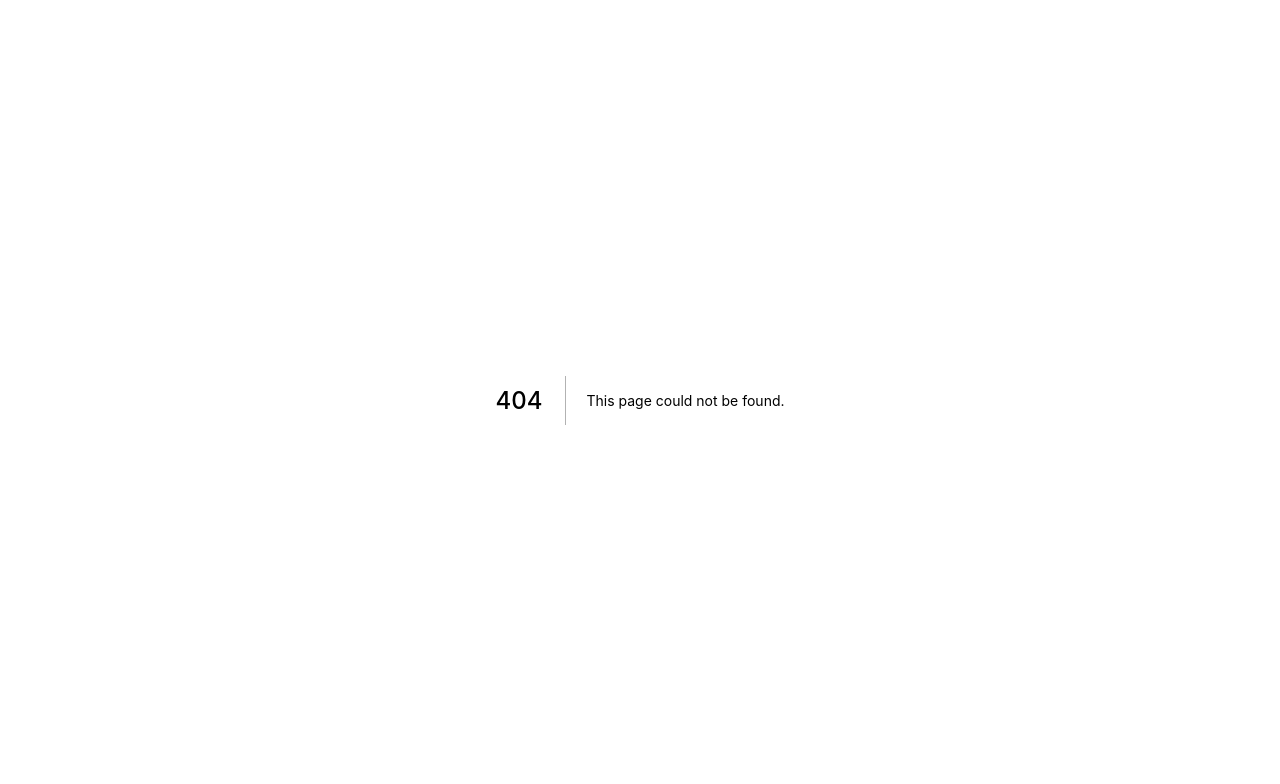
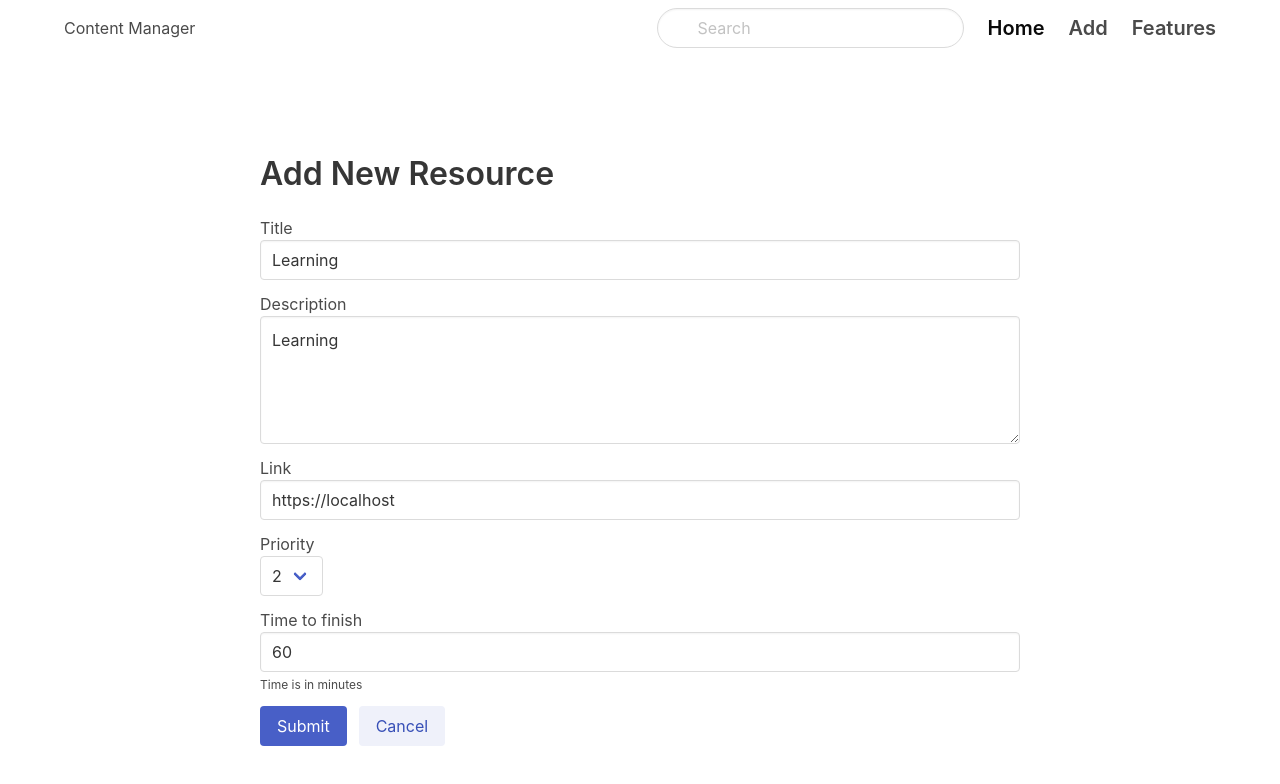
Before and after one commit to thanhtoannguyenviet/react-course-examp, a Next.js app in the folder course02/: page /resources/new in a window 1280 px wide. Before the commit this address had no page. Shown: the top 784 px of the page. Built offline with nearby package versions, Linux system fonts and the light colour scheme.

Commit message:
Complete New Resources

```diff
--- a/course02/components/Navbar.js
+++ b/course02/components/Navbar.js
@@ -1,11 +1,14 @@
+import Link from "next/link";
 export default function Navbar(){
     return(
         <nav className="navbar">
             <div className="container">
                 <div className="navbar-brand">
-                    <a className="navbar-item" href="../">
-                        <h1>Content Manager</h1>
-                    </a>
+                    <Link href="/">
+                        <a className="navbar-item" href="../">
+                            <h1>Content Manager</h1>
+                        </a>
+                    </Link>
                     <span className="navbar-burger burger" data-target="navbarMenu">
               <span></span>
               <span></span>
@@ -25,9 +28,11 @@ export default function Navbar(){
                         <a className="navbar-item is-active is-size-5 has-text-weight-semibold">
                             Home
                         </a>
-                        <a className="navbar-item is-size-5 has-text-weight-semibold">
-                            Examples
-                        </a>
+                        <Link href="/resources/new">
+                            <a className="navbar-item is-size-5 has-text-weight-semibold">
+                                Add
+                            </a>
+                        </Link>
                         <a className="navbar-item is-size-5 has-text-weight-semibold">
                             Features
                         </a>
--- /dev/null
+++ b/course02/pages/resources/new.js
@@ -0,0 +1,97 @@
+import Layout from "../../components/Layout";
+import {useState} from "react";
+
+const DEFAULT_DATA={
+    title:"Learning",
+    description:"Learning ",
+    link:"https://localhost",
+    priority:"2",
+    timeToFinish:60,
+}
+const ResourceCreate = () => {
+    const [form,setForm] = useState(DEFAULT_DATA)
+    const submitForm = () => {
+        alert(JSON.stringify(form))
+    }
+    const resetForm = () => setForm(DEFAULT_DATA)
+    const handleChange = (e) => {
+        const {name,value} = e.target;
+        setForm({
+            ...form,
+            [name]:value,
+        })
+    }
+    return (
+        <Layout>
+            <div className="container">
+                <div className="columns">
+                    <div className="column is-8 is-offset-2">
+                        <div className="resource-form">
+                            <h1 className="title">Add New Resource</h1>
+                            <form action="">
+                                <div className="field">
+                                    <label htmlFor="">Title</label>
+                                    <div className="control">
+                                        <input name="title" value={form.title} type="text" className="input" placeholder="Learn Next Js and Sanity IO"/>
+                                    </div>
+                                </div>
+                                <div className="field">
+                                    <label htmlFor="">Description</label>
+                                    <div className="control">
+                                        <textarea
+                                            name="description"
+                                            className="textarea"
+                                                  value={form.description}
+                                                  placeholder="Learn these technologies beacause they're popular  and enable better SEO"
+                                        />
+                                    </div>
+                                </div>
+                                <div className="field">
+                                    <label htmlFor="">Link</label>
+                                    <div className="control">
+                                        <input
+                                            name="link"
+                                            value={form.link} type="text" className="input" placeholder="https://learnjs.nvtt"/>
+                                    </div>
+                                </div>
+                                <div className="field">
+                                    <label htmlFor="">Priority</label>
+                                    <div className="control">
+                                       <div className="select">
+                                           <select name="" id="" name="priority" value={form.priority}>
+                                               <option>1</option>
+                                               <option>2</option>
+                                               <option>3</option>
+                                           </select>
+                                       </div>
+                                    </div>
+                                </div>
+                                <div className="field">
+                                    <label htmlFor="">Time to finish</label>
+                                    <div className="control">
+                                        <input name="timeToFinish" value={form.timeToFinish} type="text" className="input" placeholder="60 (time is in minutes)"/>
+                                        <p className="help">Time is in minutes</p>
+                                    </div>
+                                </div>
+                                <div className="field is-grouped">
+                                    <div className="control">
+                                        <button
+                                            type="button"
+                                            onClick={submitForm}
+                                            className="button is-link">Submit</button>
+                                    </div>
+                                    <div className="control">
+                                        <button
+                                            type="button"
+                                            className="button is-link is-light">Cancel</button>
+                                    </div>
+                                </div>
+                            </form>
+                        </div>
+                    </div>
+                </div>
+            </div>
+        </Layout>
+    )
+}
+export default ResourceCreate
--- a/course02/styles/globals.css
+++ b/course02/styles/globals.css
@@ -14,3 +14,6 @@ a {
 * {
   box-sizing: border-box;
 }
+.resource-form{
+  margin-top: 100px;
+}
```
